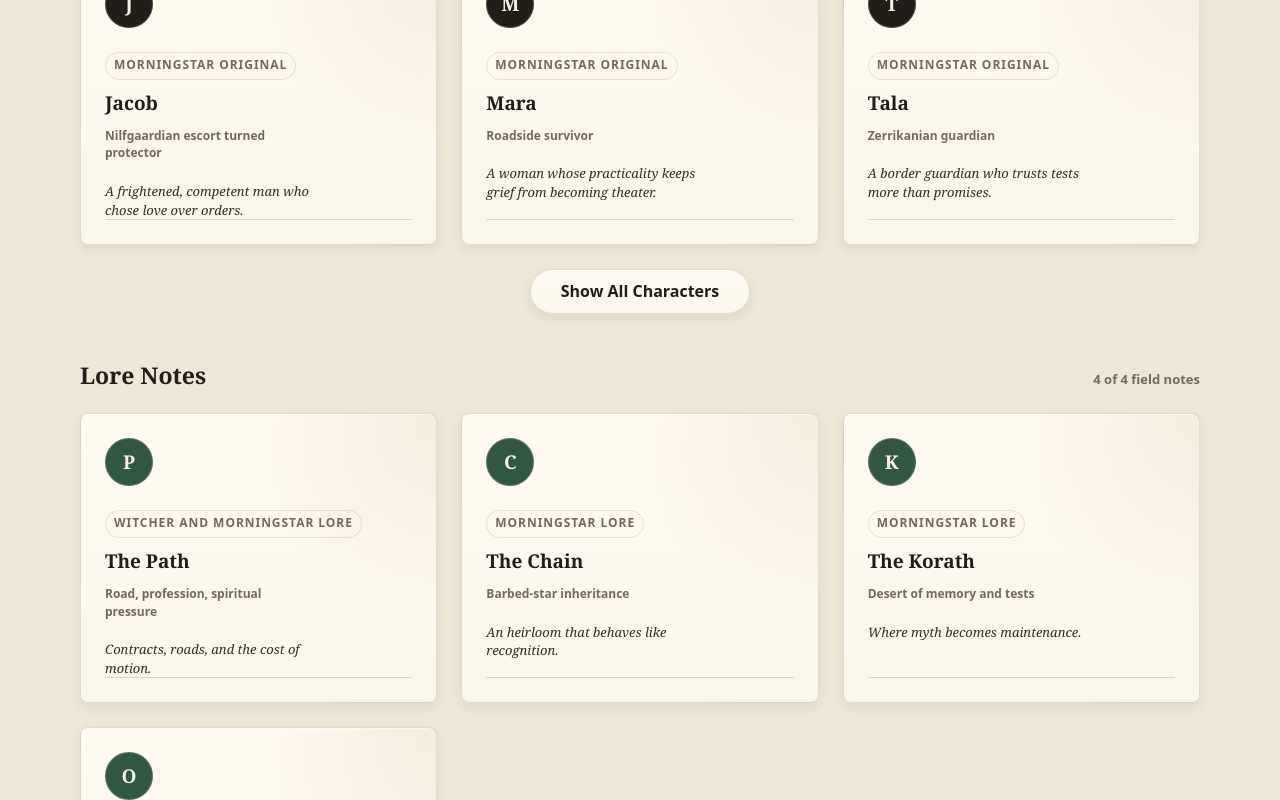
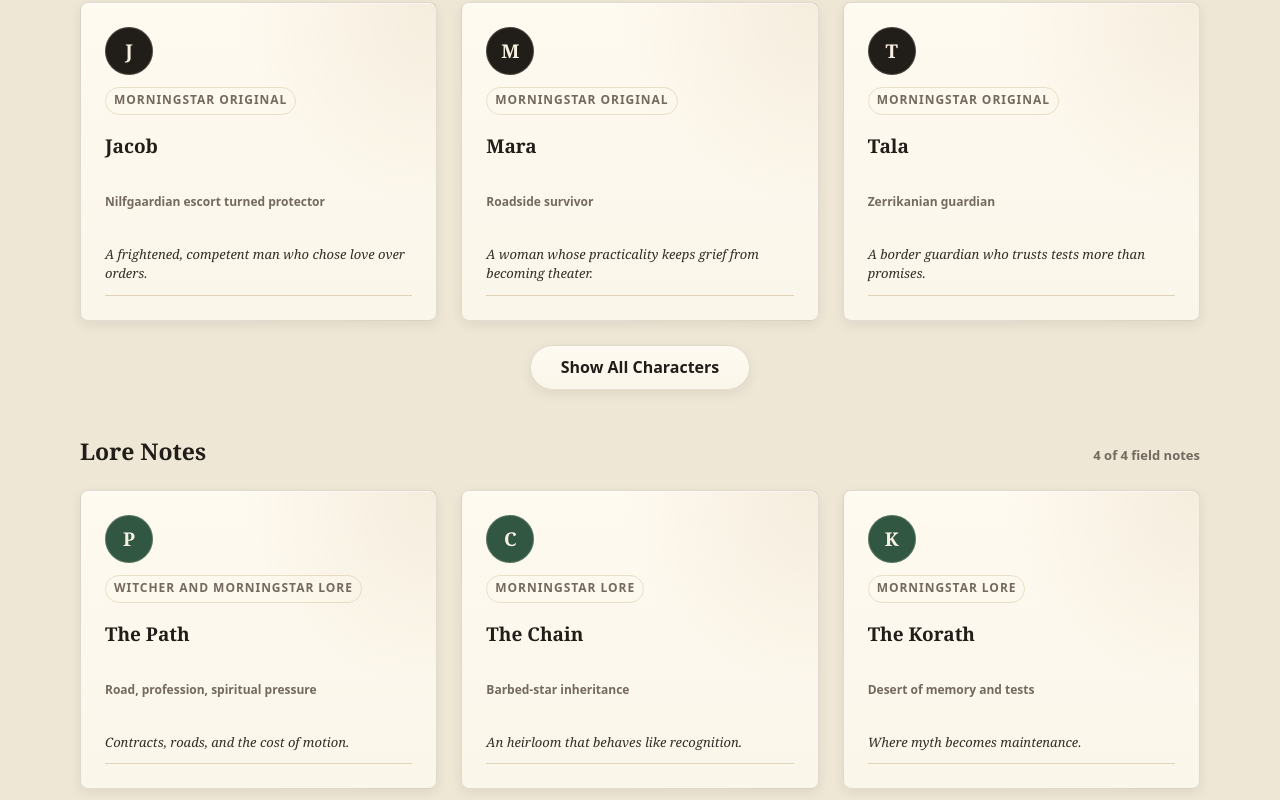
Before and after one commit to alansahlan65/morningstar-novel-reader, a React (Vite) app: page / in a window 1280 px wide. Shown: the part 1780-2580 px from the top of the page. Built offline with nearby package versions, Linux system fonts and the light colour scheme.

Commit message:
align companion card spacing

```diff
--- a/src/screens/LibraryHome.tsx
+++ b/src/screens/LibraryHome.tsx
@@ -94,9 +94,11 @@ export function LibraryHome({
               >
                 <span className="mini-card__sigil">{item.initial}</span>
                 <span className="mini-card__category">{item.origin}</span>
+                <span className="mini-card__copy">
                   <strong>{item.name}</strong>
                   <small>{item.role}</small>
                   <em>{item.subtitle}</em>
+                </span>
               </button>
             ))}
           </div>
@@ -131,9 +133,11 @@ export function LibraryHome({
               >
                 <span className="mini-card__sigil">{item.initial}</span>
                 <span className="mini-card__category">{item.origin}</span>
+                <span className="mini-card__copy">
                   <strong>{item.name}</strong>
                   <small>{item.role}</small>
                   <em>{item.subtitle}</em>
+                </span>
               </button>
             ))}
           </div>
--- a/src/styles.css
+++ b/src/styles.css
@@ -615,9 +615,10 @@ a:focus-visible,
 .mini-card {
   position: relative;
   display: grid;
-  align-content: start;
+  grid-template-rows: 48px 36px minmax(120px, 1fr) 1px;
+  align-content: stretch;
   gap: var(--space-12);
-  min-height: 228px;
+  min-height: 280px;
   padding: var(--space-24);
   border: 1px solid var(--color-border);
   border-radius: var(--radius-md);
@@ -637,8 +638,9 @@ a:focus-visible,
 }
 
 .mini-card::after {
-  position: absolute;
-  inset: auto var(--space-24) var(--space-24) var(--space-24);
+  display: block;
+  align-self: end;
+  width: 100%;
   height: 1px;
   background: color-mix(in srgb, var(--color-gold) 28%, transparent);
   content: "";
@@ -649,7 +651,6 @@ a:focus-visible,
   place-items: center;
   width: 48px;
   height: 48px;
-  margin-bottom: var(--space-12);
   border-radius: 50%;
   background: var(--color-control);
   color: var(--color-control-text);
@@ -675,6 +676,14 @@ a:focus-visible,
   text-transform: uppercase;
 }
 
+.mini-card__copy {
+  display: grid;
+  grid-template-rows: minmax(46px, auto) minmax(40px, auto) 1fr;
+  gap: var(--space-12);
+  align-content: start;
+  min-width: 0;
+}
+
 .mini-card strong {
   display: block;
   font-family: var(--font-serif);
@@ -703,18 +712,17 @@ a:focus-visible,
   font-size: var(--text-xs);
   font-weight: 700;
   line-height: 1.45;
-  max-width: 28ch;
+  max-width: none;
 }
 
 .mini-card em {
   display: block;
-  margin-top: var(--space-8);
   color: color-mix(in srgb, var(--color-text) 78%, var(--color-muted));
   font-family: var(--font-serif);
   font-size: var(--text-sm);
   font-style: italic;
   line-height: 1.45;
-  max-width: 30ch;
+  max-width: none;
 }
 
 .companion-detail {
```
Lines whose indentation alone changed are shown as unchanged.
